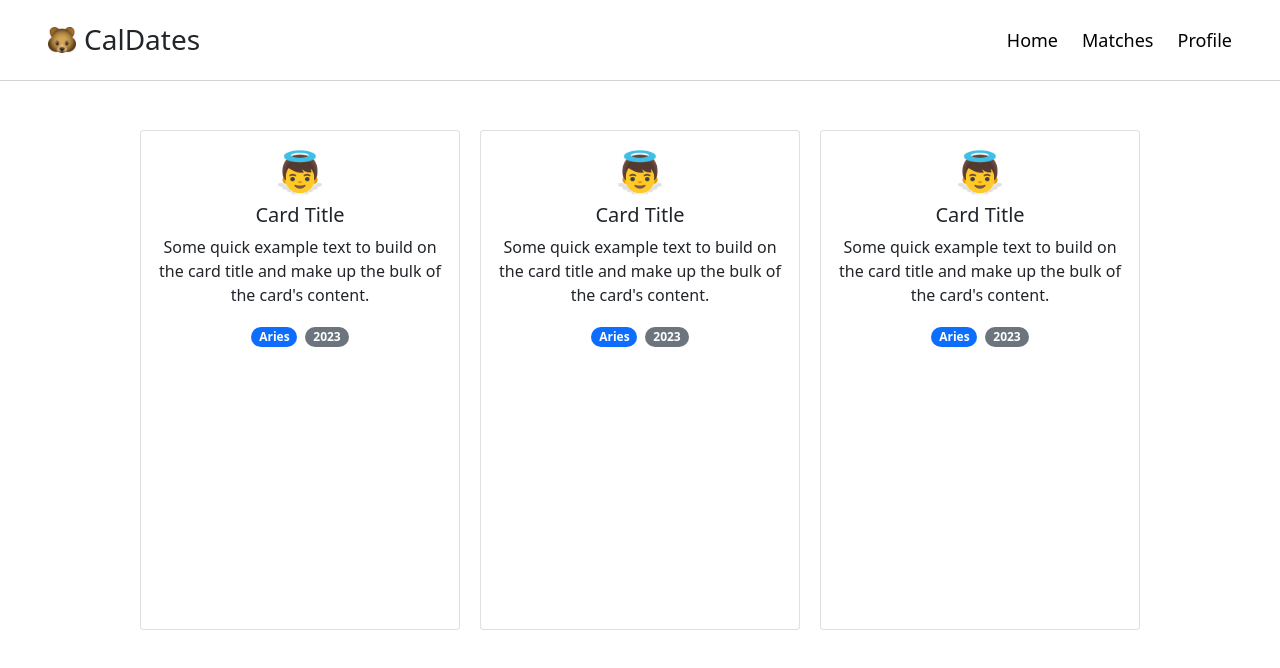
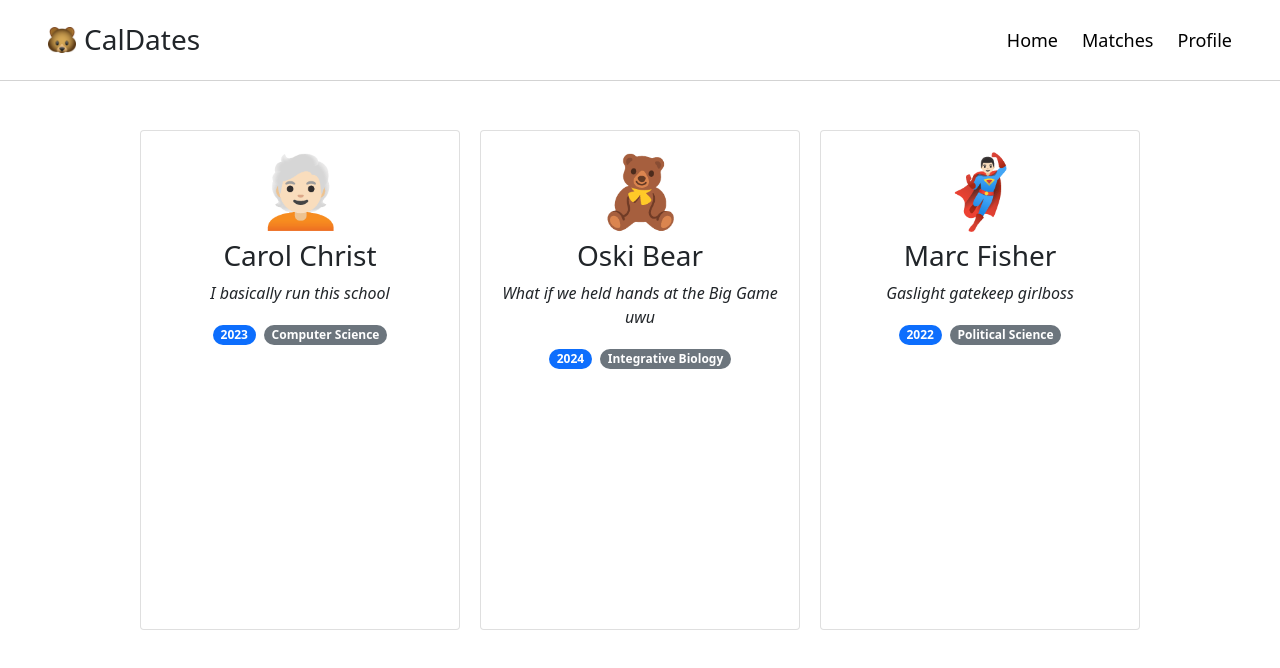
Before and after one commit to sooyeonoh/calhacks, a React (Create React App) app in the folder client/: page / in a window 1280 px wide. Shown: the top 668 px of the page. Built offline with nearby package versions, Linux system fonts and the light colour scheme.

Commit message:
Add profiles.txt and mapping to profile components

```diff
--- a/client/src/components/Dashboard.js
+++ b/client/src/components/Dashboard.js
@@ -1,15 +1,20 @@
 import React from 'react';
 import NavBar from './NavBar';
 import ProfileCard from './ProfileCard';
+import profiles from '../profiles.js';
 
 function Dashboard(props) {
     return (
         <div>
             <NavBar/>
             <div className="d-flex justify-content-center flex-wrap" style={{padding: "40px 80px"}}>
-                <ProfileCard/>
-                <ProfileCard/>
-                <ProfileCard/>
+                {profiles.map(profile =>
+                    <ProfileCard
+                        name={profile.name}
+                        data={profile.data}
+                        interests={profile.interests}
+                        preferences={profile.preferences}
+                    />)}
             </div>
 
         </div>
--- a/client/src/components/ProfileCard.js
+++ b/client/src/components/ProfileCard.js
@@ -6,14 +6,11 @@ function ProfileCard(props) {
     return (
         <Card style={{ width: '20rem', height: '500px', margin: "10px"}}>
             <Card.Body>
-                <h1>👼</h1>
-                <Card.Title>Card Title</Card.Title>
-                <Card.Text>
-                Some quick example text to build on the card title and make up the bulk of
-                the card's content.
-                </Card.Text>
-                <InfoTag type="primary" info="Aries"/>
-                <InfoTag type="secondary" info="2023"/>
+                <h1 style={{fontSize: '70px'}}>{props.data.emoji}</h1>
+                <Card.Title style={{fontSize: '28px'}}>{props.name}</Card.Title>
+                <Card.Text className="fst-italic">{props.data.bio}</Card.Text>
+                <InfoTag type="primary" info={props.data.year}/>
+                <InfoTag type="secondary" info={props.data.major}/>
             </Card.Body>
         </Card>
     );
--- /dev/null
+++ b/client/src/profiles.js
@@ -0,0 +1,78 @@
+const profiles = [
+    {
+      "name": "Carol Christ",
+      "data": {
+          "emoji": "🧑🏻‍🦳",
+          "email": "carol@berkeley.edu",
+          "phone": "123-456-7890",
+          "year": 2023,
+          "major": "Computer Science",
+          "bio": "I basically run this school"
+      },
+
+      "interests": {
+          "mbti": "ENTJ",
+          "hogwarts": "Ravenclaw",
+          "astrology": "Cancer",
+          "music": "EDM",
+          "berkeley_restaurant": "D'yar"
+      },
+
+      "preferences": {
+        "looking_for": "Something casual",
+        "interested_in": "Everyone"
+      }
+  },
+
+  {
+      "name": "Oski Bear",
+      "data": {
+          "emoji": "🧸",
+          "email": "oski@berkeley.edu",
+          "phone": "123-456-7890",
+          "year": 2024,
+          "major": "Integrative Biology",
+          "bio": "What if we held hands at the Big Game uwu"
+      },
+
+      "interests": {
+          "mbti": "ISFJ",
+          "hogwarts": "Slytherin",
+          "astrology": "Gemini",
+          "music": "Country",
+          "berkeley_restaurant": "Golden Bear Cafe"
+      },
+
+      "preferences": {
+        "looking_for": "Hookups",
+        "interested_in": "Men"
+      }
+  },
+
+  {
+      "name": "Marc Fisher",
+      "data": {
+          "emoji": "🦸🏻‍♂️",
+          "email": "daddymarc@berkeley.edu",
+          "phone": "123-456-7890",
+          "year": 2022,
+          "major": "Political Science",
+          "bio": "Gaslight gatekeep girlboss"
+      },
+
+      "interests": {
+          "mbti": "INTP",
+          "hogwarts": "Hufflepuff",
+          "astrology": "Taurus",
+          "music": "Rap",
+          "berkeley_restaurant": "Gypsy's"
+      },
+
+      "preferences": {
+        "looking_for": "Study buddy",
+        "interested_in": "Women"
+      }
+  }
+]
+
+export default profiles
```
